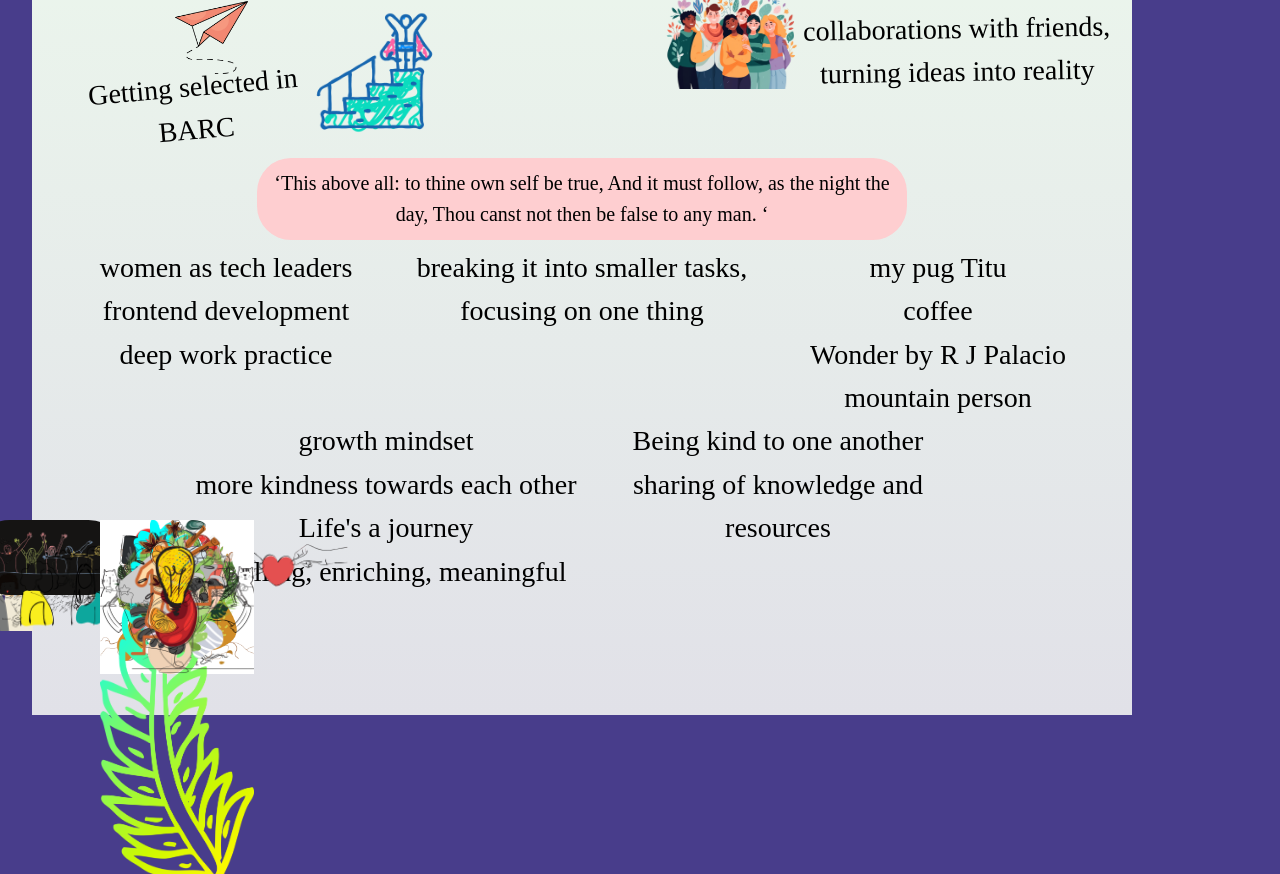
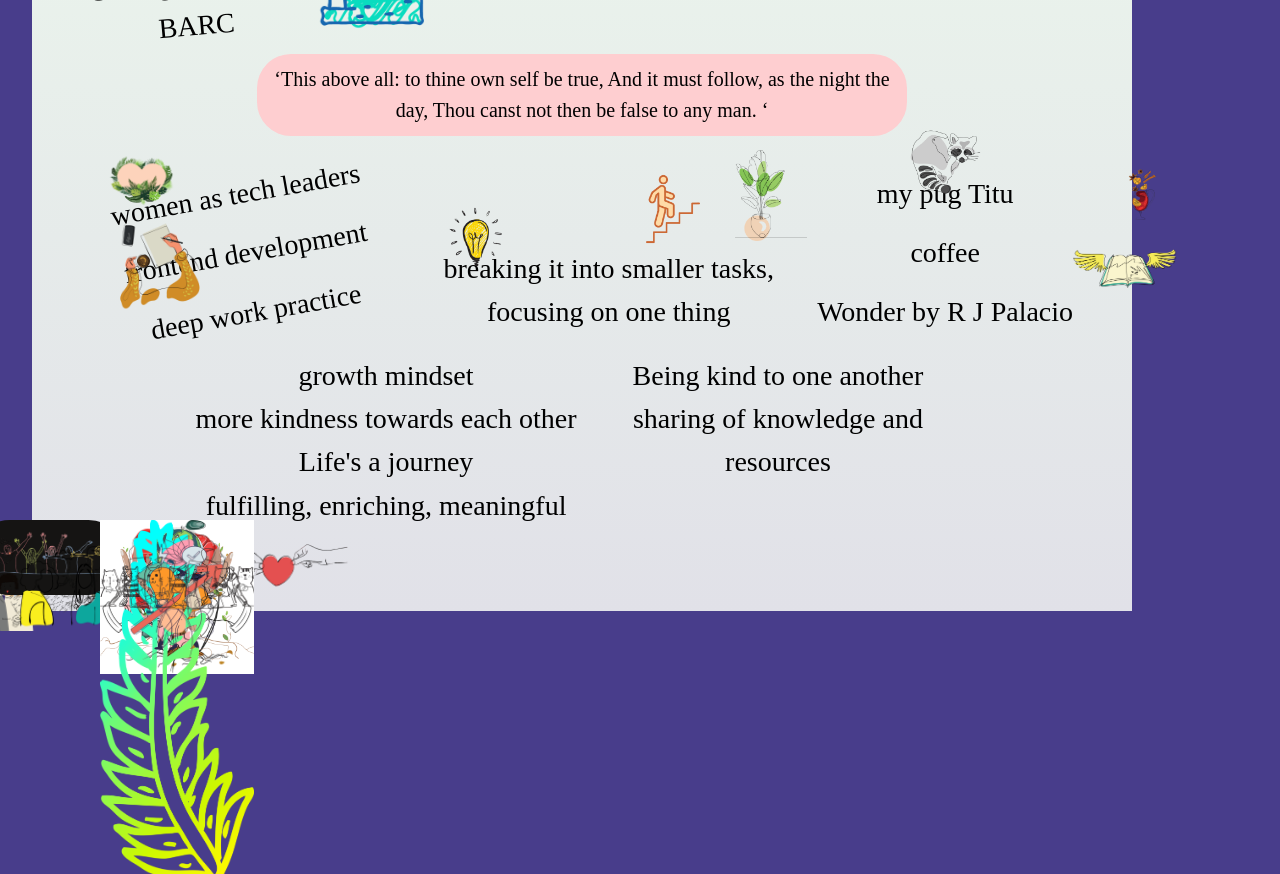
Before and after one commit to AnkiCodeAdventures/visual-bio, a React (Vite) app: page / in a window 1280 px wide. Shown: the part 2480-3354 px from the top of the page. Built offline with nearby package versions, Linux system fonts and the light colour scheme; a web font is replaced by a local one.

Commit message:
add second row images

```diff
--- a/src/App.jsx
+++ b/src/App.jsx
@@ -38,7 +38,6 @@ function App() {
     { question: "What is your most favorite beverage?", key: "beverage" },
     { question: "Who's your furry friend?", key: "furry" },
     { question: "What is your favorite book?", key: "book" },
-    { question: "Are you a beach or a mountain person?", key: "beach" },
     // wisdom
     { question: "What unique perspective do you bring?", key: "perspective" },
     {
@@ -69,7 +68,6 @@ function App() {
     beverage: "",
     furry: "",
     book: "",
-    beach: "",
     perspective: "",
     change: "",
     secret: "",
--- a/src/components/RenderBio/RenderBio.jsx
+++ b/src/components/RenderBio/RenderBio.jsx
@@ -139,11 +139,6 @@ function RenderBio({ answers, photo }) {
             {/* {answers.book} */}
             Wonder by R J Palacio
           </div>
-
-          <div className={styles.text}>
-            {answers.beach}
-            mountain person
-          </div>
         </div>
       </div>
 
@@ -227,11 +222,7 @@ function RenderBio({ answers, photo }) {
         src="/src/assets/bags_book_coming_out.png"
         alt=""
       />
-      <img
-        className={styles.image15}
-        src="/src/assets/books_stack.png"
-        alt=""
-      />
+      <img className={styles.image15} src="/src/assets/book.png" alt="" />
       <img className={styles.image16} src="/src/assets/cup.jpg" alt="" />
       <img className={styles.image17} src="/src/assets/earth tree.png" alt="" />
       <img className={styles.image18} src="/src/assets/flowers.png" alt="" />
@@ -258,11 +249,7 @@ function RenderBio({ answers, photo }) {
         alt=""
       />
       <img className={styles.image25} src="/src/assets/leaflet.png" alt="" />
-      <img
-        className={styles.image26}
-        src="/src/assets/lightbublb_plant.png"
-        alt=""
-      />
+
       <img className={styles.image27} src="/src/assets/lotus hand.png" alt="" />
       <img className={styles.image28} src="/src/assets/man_arrow.png" alt="" />
       <img className={styles.image29} src="/src/assets/man_bulb.png" alt="" />
--- a/src/components/RenderBio/renderBio.module.css
+++ b/src/components/RenderBio/renderBio.module.css
@@ -127,7 +127,8 @@
   font-style: normal;
   font-size: 20px;
   width: 650px;
-  margin: 6px;
+  margin-top: 6px;
+  margin-bottom: 36px;
   padding: 10px;
   border-radius: 34px;
   background-color: #feced0;
@@ -136,18 +137,31 @@
 
 .secondRow {
   display: flex;
+  margin-bottom: 20px;
 }
 
 .professional {
-  flex: 1;
+  flex-basis: 37%;
+  display: flex;
+  flex-direction: column;
+  justify-content: space-between;
+  gap: 1rem;
+  padding-right: 60px;
+  padding-left: 60px;
+  transform: rotate(-10deg);
 }
 
 .complexTask {
-  flex: 1;
+  flex-basis: 31%;
+  display: flex;
+  align-items: flex-end;
 }
 
 .personalFacts {
-  flex: 1;
+  flex-basis: 32%;
+  display: flex;
+  flex-direction: column;
+  justify-content: space-between;
 }
 
 /* third row */
@@ -169,6 +183,59 @@
 }
 
 /* images attached to biocontainer */
+.image23 {
+  width: 6%;
+  position: absolute;
+  top: 2625px;
+  left: 103px;
+}
+
+.image39 {
+  width: 8%;
+  position: absolute;
+  top: 2682px;
+  left: 426px;
+}
+
+.image35 {
+  width: 7%;
+  position: absolute;
+  top: 2644px;
+  left: 628px;
+}
+
+.image22 {
+  width: 8%;
+  position: absolute;
+  top: 2695px;
+  left: 109px;
+}
+.image31 {
+  width: 7.1%;
+  position: absolute;
+  top: 2630px;
+  left: 716px;
+}
+.image38 {
+  width: 4%;
+  position: absolute;
+  top: 2649px;
+  left: 1116px;
+}
+
+.image15 {
+  width: 10%;
+  position: absolute;
+  top: 2706px;
+  left: 1061px;
+}
+.image33 {
+  width: 7%;
+  position: absolute;
+  top: 2595px;
+  left: 901px;
+}
+/* extra images */
 .image3 {
   width: 12%;
   position: absolute;
@@ -239,12 +306,7 @@
   top: 3000px;
   left: 100px;
 }
-.image15 {
-  width: 12%;
-  position: absolute;
-  top: 3000px;
-  left: 100px;
-}
+
 .image16 {
   width: 12%;
   position: absolute;
@@ -281,18 +343,7 @@
   top: 3000px;
   left: 100px;
 }
-.image22 {
-  width: 12%;
-  position: absolute;
-  top: 3000px;
-  left: 100px;
-}
-.image23 {
-  width: 12%;
-  position: absolute;
-  top: 3000px;
-  left: 100px;
-}
+
 .image24 {
   width: 12%;
   position: absolute;
@@ -305,12 +356,7 @@
   top: 3000px;
   left: 100px;
 }
-.image26 {
-  width: 12%;
-  position: absolute;
-  top: 3000px;
-  left: 100px;
-}
+
 .image27 {
   width: 12%;
   position: absolute;
@@ -335,46 +381,17 @@
   top: 3000px;
   left: 100px;
 }
-.image31 {
-  width: 12%;
-  position: absolute;
-  top: 3000px;
-  left: 100px;
-}
+
 .image32 {
   width: 12%;
   position: absolute;
   top: 3000px;
   left: 100px;
 }
-.image33 {
-  width: 12%;
-  position: absolute;
-  top: 3000px;
-  left: 100px;
-}
+
 .image34 {
   width: 12%;
   position: absolute;
   top: 3000px;
   left: 100px;
 }
-.image35 {
-  width: 12%;
-  position: absolute;
-  top: 3000px;
-  left: 100px;
-}
-
-.image38 {
-  width: 12%;
-  position: absolute;
-  top: 3000px;
-  left: 100px;
-}
-.image39 {
-  width: 12%;
-  position: absolute;
-  top: 3000px;
-  left: 100px;
-}
```
Also changed, not shown: src/assets/book.png (added).
